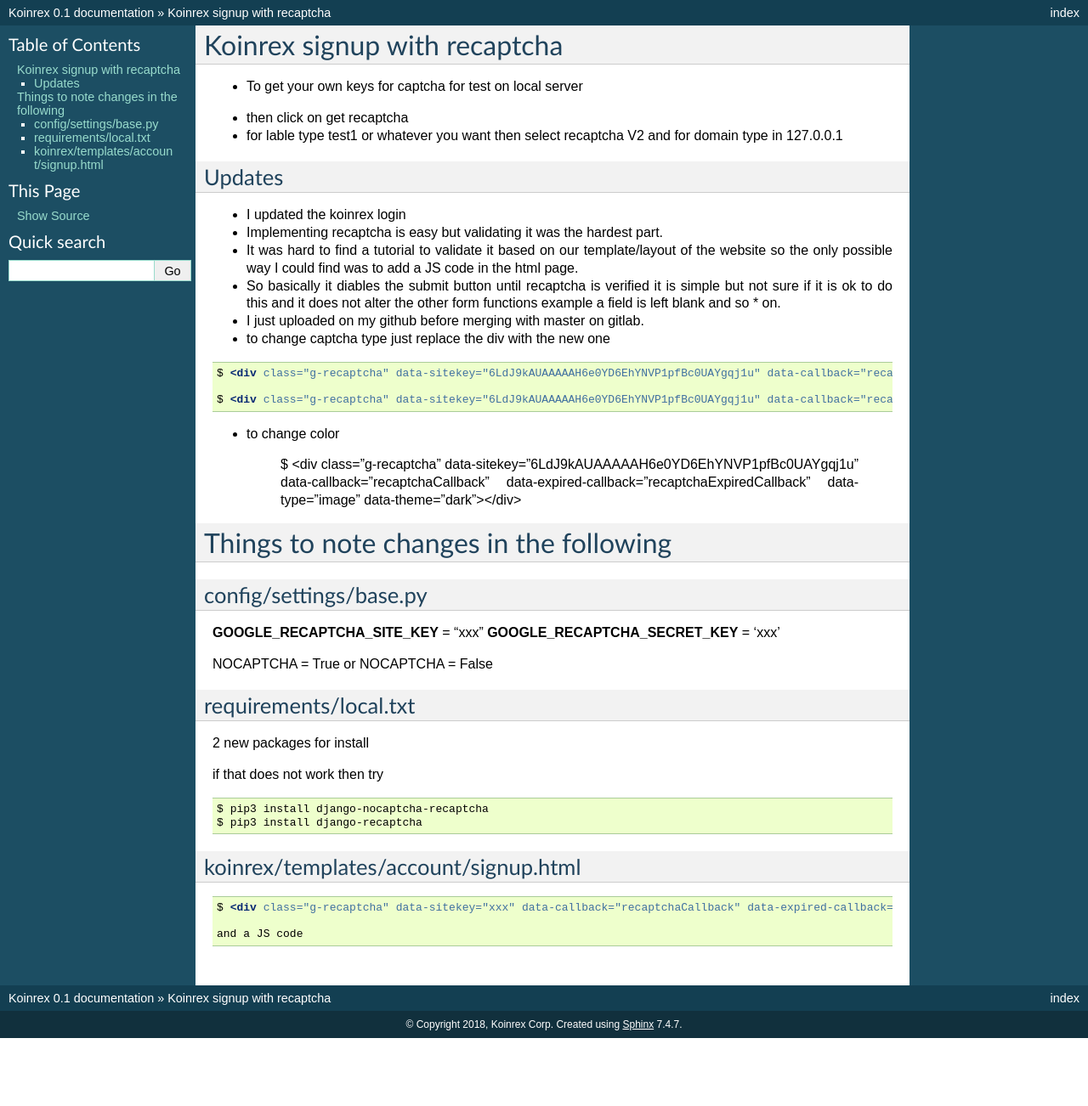
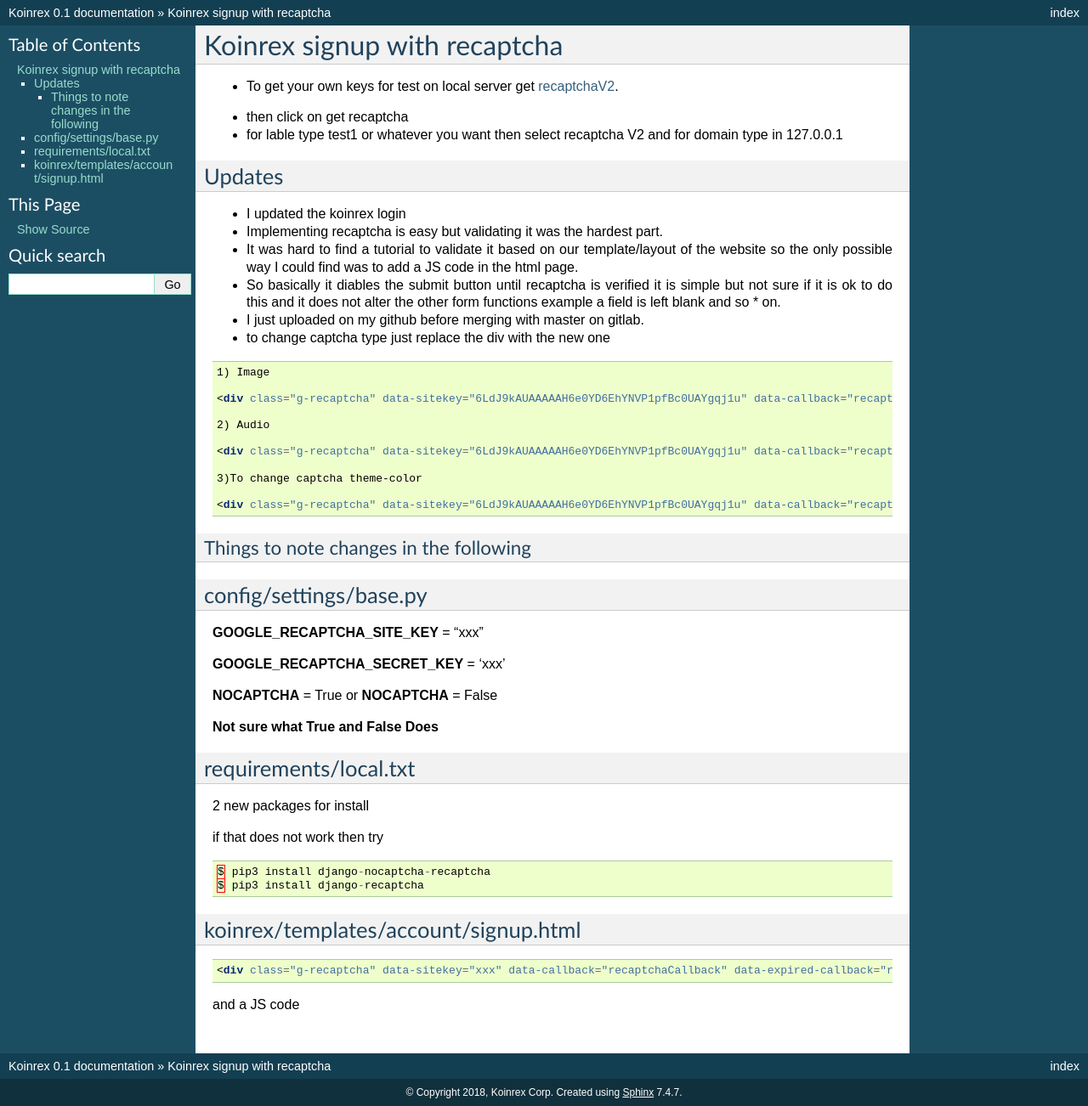
Before and after one commit to omporter/Koinrex, a Sphinx documentation site: the page built from docs/captcha/README.rst, in a window 1280 px wide. Shown: the whole page at 85% size. Built offline with Sphinx 7.4.7, drawn with Linux system fonts in a browser that asks for light colours; pages that are not in the unit, such as notebooks, are missing from menus; before the commit the page ends 1222 px from its top, so only the background shows below that.

Commit message:
updated files and fixed readme.rst

```diff
--- a/docs/captcha/README.rst
+++ b/docs/captcha/README.rst
@@ -1,10 +1,9 @@
-
+=============================
 Koinrex signup with recaptcha
 =============================
 
-* To get your own keys for captcha for test on local server
-
-.. _google recaptcha: https://www.google.com/recaptcha/intro/android.html
+* To get your own keys for test on local server get recaptchaV2_.
+   .. _recaptchaV2: https://www.google.com/recaptcha/intro/android.html
 
 * then click on get recaptcha
 
@@ -25,15 +24,19 @@
 * to change captcha type just replace the div with the new one
 
 
-.. code-block:: guess
+.. code:: html
 
-     $ <div class="g-recaptcha" data-sitekey="6LdJ9kAUAAAAAH6e0YD6EhYNVP1pfBc0UAYgqj1u" data-callback="recaptchaCallback" data-expired-callback="recaptchaExpiredCallback" data-type="image"></div>
+      1) Image
 
-     $ <div class="g-recaptcha" data-sitekey="6LdJ9kAUAAAAAH6e0YD6EhYNVP1pfBc0UAYgqj1u" data-callback="recaptchaCallback" data-expired-callback="recaptchaExpiredCallback" data-type="audio"></div>
+      <div class="g-recaptcha" data-sitekey="6LdJ9kAUAAAAAH6e0YD6EhYNVP1pfBc0UAYgqj1u" data-callback="recaptchaCallback" data-expired-callback="recaptchaExpiredCallback" data-type="image"></div>
 
-* to change color
+      2) Audio
 
-     $ <div class="g-recaptcha" data-sitekey="6LdJ9kAUAAAAAH6e0YD6EhYNVP1pfBc0UAYgqj1u" data-callback="recaptchaCallback" data-expired-callback="recaptchaExpiredCallback" data-type="image" data-theme="dark"></div>
+      <div class="g-recaptcha" data-sitekey="6LdJ9kAUAAAAAH6e0YD6EhYNVP1pfBc0UAYgqj1u" data-callback="recaptchaCallback" data-expired-callback="recaptchaExpiredCallback" data-type="audio"></div>
+
+      3)To change captcha theme-color
+
+      <div class="g-recaptcha" data-sitekey="6LdJ9kAUAAAAAH6e0YD6EhYNVP1pfBc0UAYgqj1u" data-callback="recaptchaCallback" data-expired-callback="recaptchaExpiredCallback" data-type="image" data-theme="dark"></div>
 
 
 Things to note changes in the following
@@ -43,12 +46,12 @@
 -----------------------
 
 **GOOGLE_RECAPTCHA_SITE_KEY** = "xxx"
+
 **GOOGLE_RECAPTCHA_SECRET_KEY** = 'xxx'
 
-NOCAPTCHA = True or NOCAPTCHA = False
+**NOCAPTCHA** = True or **NOCAPTCHA** = False
 
-.. Not sure what True and False Does
-
+**Not sure what True and False Does**
 
 
 requirements/local.txt
@@ -58,18 +61,17 @@
 
 if that does not work then try
 
-.. code-block:: guess
+.. code:: python
 
 	$ pip3 install django-nocaptcha-recaptcha
 	$ pip3 install django-recaptcha
 
 
-
 koinrex/templates/account/signup.html
 -------------------------------------
 
-.. code-block:: guess
+.. code:: html
 
-	$ <div class="g-recaptcha" data-sitekey="xxx" data-callback="recaptchaCallback" data-expired-callback="recaptchaExpiredCallback"></div>
+	<div class="g-recaptcha" data-sitekey="xxx" data-callback="recaptchaCallback" data-expired-callback="recaptchaExpiredCallback"></div>
 
-	and a JS code
+and a JS code
```
